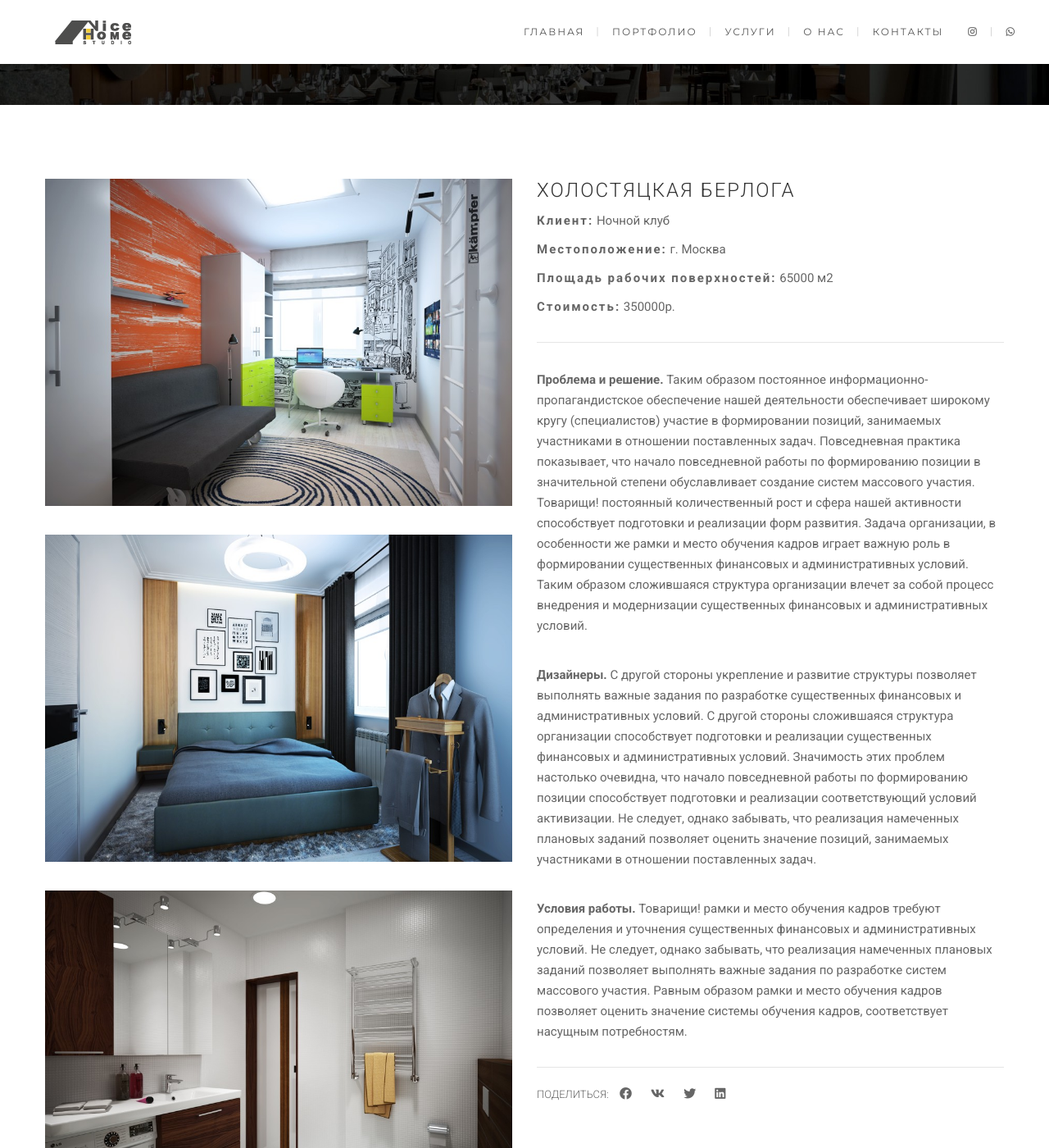
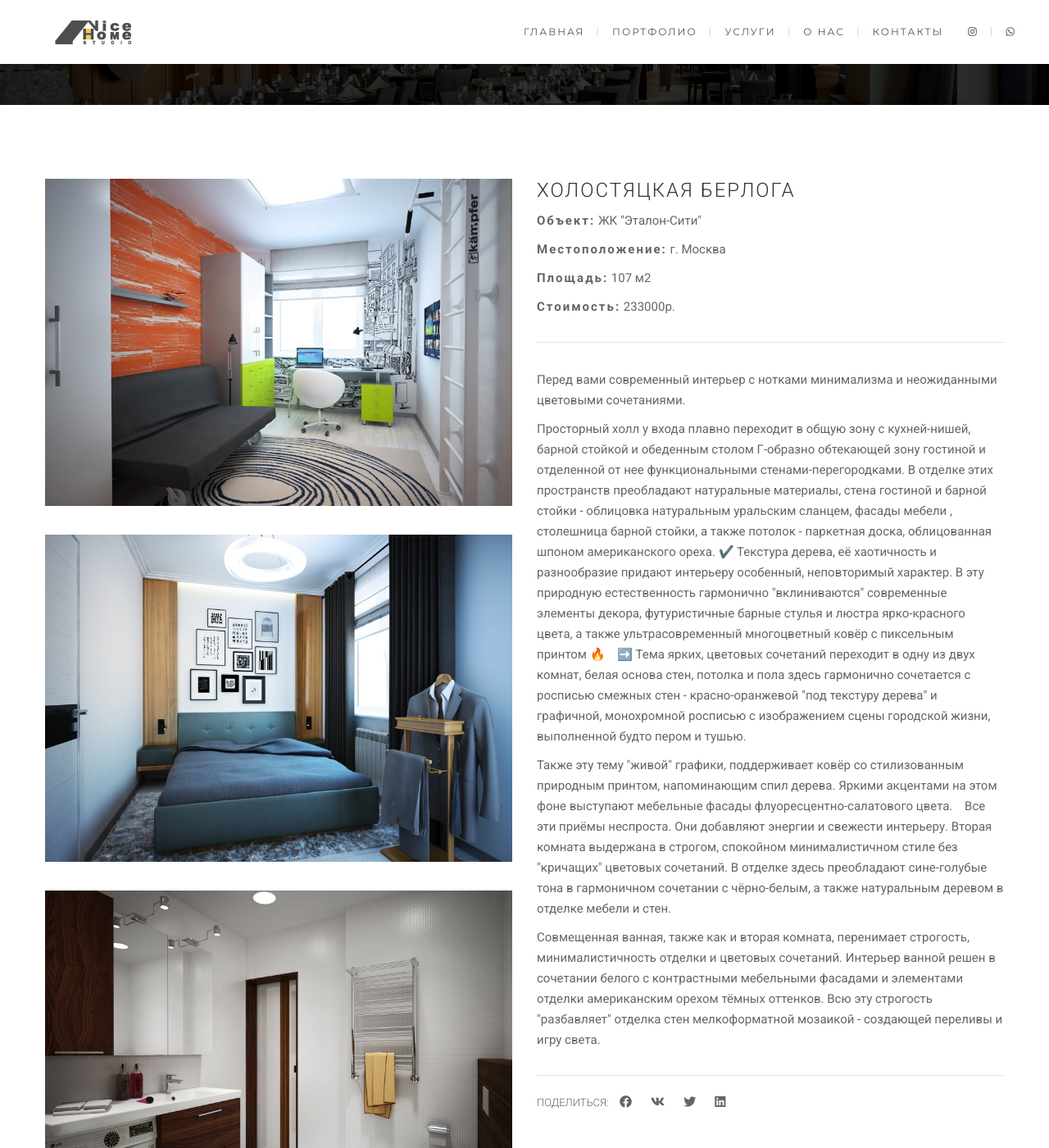
Before and after one commit to 30russian/30russian.github.io, a Jekyll site: the page built from _portfolio/project_5.html, in a window 1280 px wide and 1400 px high, scrolled down 285 px. Shown: the whole window at 82% size. Built offline with Jekyll 4.4.1, drawn with Linux system fonts in a browser that asks for light colours.

Commit message:
Изменения в портфолио

```diff
--- a/_portfolio/project_5.html
+++ b/_portfolio/project_5.html
@@ -23,31 +23,30 @@
 {% capture info %}
 <div class="pj-info">
 	<div>
-		<h5>Клиент:</h5>
-		Ночной клуб
+		<h5>Объект:</h5>
+		ЖК "Эталон-Сити"
 	</div>
 	<div>
 		<h5>Местоположение:</h5>
 		г. Москва
 	</div>
 	<div>
-		<h5>Площадь рабочих поверхностей:</h5>
-		65000 м2
+		<h5>Площадь:</h5>
+		107 м2
 	</div>
 	<div>
 		<h5>Стоимость:</h5>
-		350000р.
+		233000р.
 	</div>
 </div>
 {% endcapture %}
 
 {% capture description %}
 <div class="pj-description">
-	<p><strong>Проблема и решение.</strong> Таким образом постоянное информационно-пропагандистское обеспечение нашей деятельности обеспечивает широкому кругу (специалистов) участие в формировании позиций, занимаемых участниками в отношении поставленных задач. Повседневная практика показывает, что начало повседневной работы по формированию позиции в значительной степени обуславливает создание систем массового участия. Товарищи! постоянный количественный рост и сфера нашей активности способствует подготовки и реализации форм развития. Задача организации, в особенности же рамки и место обучения кадров играет важную роль в формировании существенных финансовых и административных условий. Таким образом сложившаяся структура организации влечет за собой процесс внедрения и модернизации существенных финансовых и административных условий.</p>
-	<br>
-	<p><strong>Дизайнеры.</strong> С другой стороны укрепление и развитие структуры позволяет выполнять важные задания по разработке существенных финансовых и административных условий. С другой стороны сложившаяся структура организации способствует подготовки и реализации существенных финансовых и административных условий. Значимость этих проблем настолько очевидна, что начало повседневной работы по формированию позиции способствует подготовки и реализации соответствующий условий активизации. Не следует, однако забывать, что реализация намеченных плановых заданий позволяет оценить значение позиций, занимаемых участниками в отношении поставленных задач.</p>
-	<br>
-	<p><strong>Условия работы.</strong> Товарищи! рамки и место обучения кадров требуют определения и уточнения существенных финансовых и административных условий. Не следует, однако забывать, что реализация намеченных плановых заданий позволяет выполнять важные задания по разработке систем массового участия. Равным образом рамки и место обучения кадров позволяет оценить значение системы обучения кадров, соответствует насущным потребностям.</p>
+	<p>Перед вами современный интерьер с нотками минимализма и неожиданными цветовыми сочетаниями.</p>
+	<p>Просторный холл у входа плавно переходит в общую зону с кухней-нишей, барной стойкой и обеденным столом Г-образно обтекающей зону гостиной и отделенной от нее функциональными стенами-перегородками. В отделке этих пространств преобладают натуральные материалы, стена гостиной и барной стойки - облицовка натуральным уральским сланцем, фасады мебели , столешница барной стойки, а также потолок - паркетная доска, облицованная шпоном американского ореха. ✔️ Текстура дерева, её хаотичность и разнообразие придают интерьеру особенный, неповторимый характер. В эту природную естественность гармонично "вклиниваются" современные элементы декора, футуристичные барные стулья и люстра ярко-красного цвета, а также ультрасовременный многоцветный ковёр с пиксельным принтом 🔥 ⠀➡️ Тема ярких, цветовых сочетаний переходит в одну из двух комнат, белая основа стен, потолка и пола здесь гармонично сочетается с росписью смежных стен - красно-оранжевой "под текстуру дерева" и графичной, монохромной росписью с изображением сцены городской жизни, выполненной будто пером и тушью.</p>
+	<p>Также эту тему "живой" графики, поддерживает ковёр со стилизованным природным принтом, напоминающим спил дерева. Яркими акцентами на этом фоне выступают мебельные фасады флуоресцентно-салатового цвета. ⠀Все эти приёмы неспроста. Они добавляют энергии и свежести интерьеру. Вторая комната выдержана в строгом, спокойном минималистичном стиле без "кричащих" цветовых сочетаний. В отделке здесь преобладают сине-голубые тона в гармоничном сочетании с чёрно-белым, а также натуральным деревом в отделке мебели и стен.</p>
+	<p>Совмещенная ванная, также как и вторая комната, перенимает строгость, минималистичность отделки и цветовых сочетаний. Интерьер ванной решен в сочетании белого с контрастными мебельными фасадами и элементами отделки американским орехом тёмных оттенков. Всю эту строгость "разбавляет" отделка стен мелкоформатной мозаикой - создающей переливы и игру света.</p>
 </div>
 {% endcapture %}
 
```
Also changed, not shown: _portfolio/project_4.html (+8 -9 lines), _portfolio/project_6.html (+8 -10 lines).
